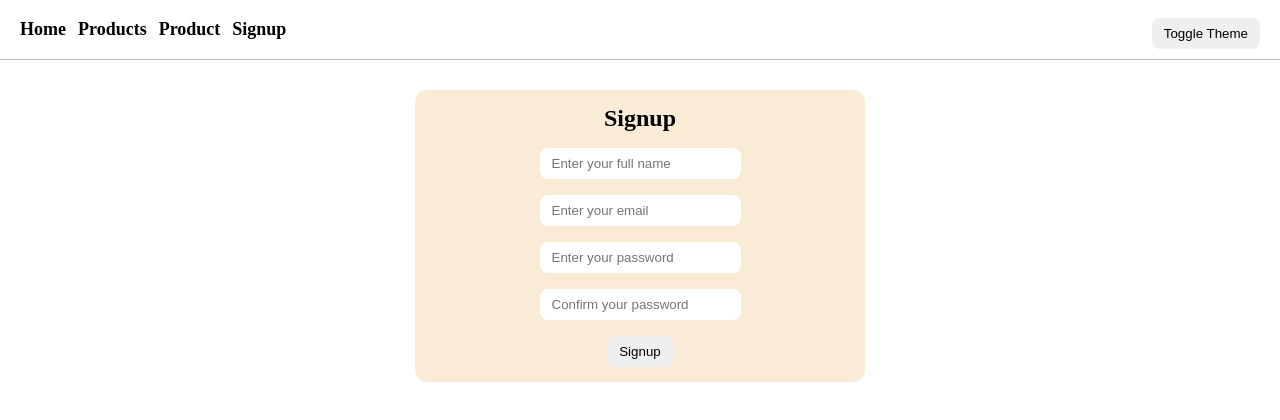
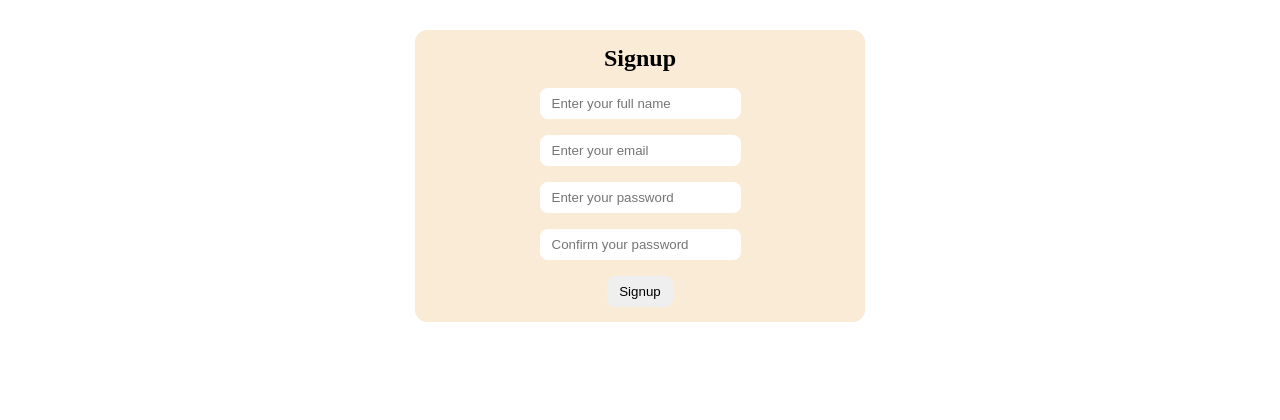
Before and after one commit to Uzmakh/ImranReact, a React (Vite) app in the folder learnwithimran/: page /signup in a window 1280 px wide. Shown: the top 420 px of the page. Built offline with nearby package versions, Linux system fonts and the light colour scheme.

Commit message:
Removed Navbar and Context Theme

```diff
--- a/learnwithimran/src/pages/Signup/index.jsx
+++ b/learnwithimran/src/pages/Signup/index.jsx
@@ -1,7 +1,5 @@
-import { useContext, useState } from "react";
+import { useState } from "react";
 import "./index.css";
-import Navbar from "../../components/Navbar";
-import { ThemeContext } from "../../context";
 
 const Signup = () => {
   const [user, setUser] = useState({
@@ -13,8 +11,6 @@ const Signup = () => {
     success: "",
     loading: false,
   });
-
-  const theme = useContext(ThemeContext);
 
   const handleChange = (e) => {
     console.log(user);
@@ -52,7 +48,6 @@ const Signup = () => {
   };
   return (
     <>
-      <Navbar theme={theme} />
       <div className="signup-container">
         <h2>Signup</h2>
         <input
```
